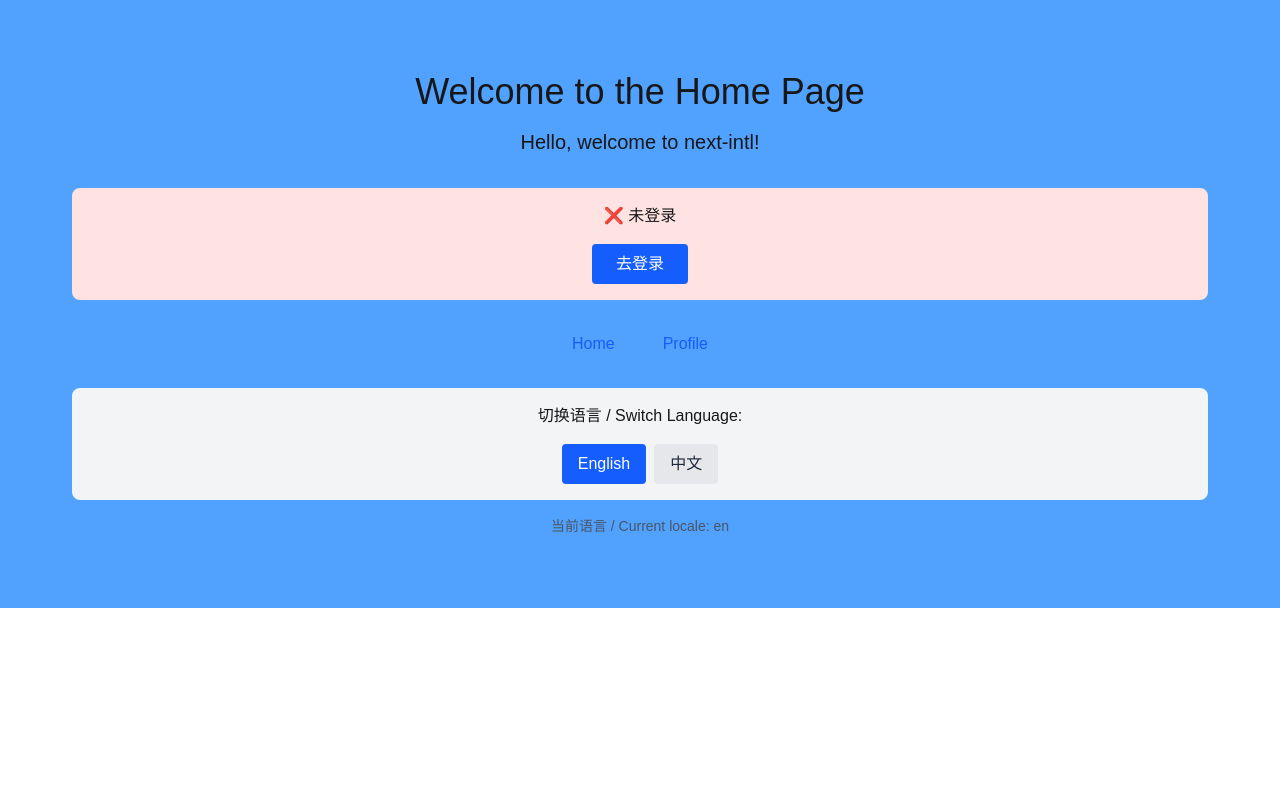
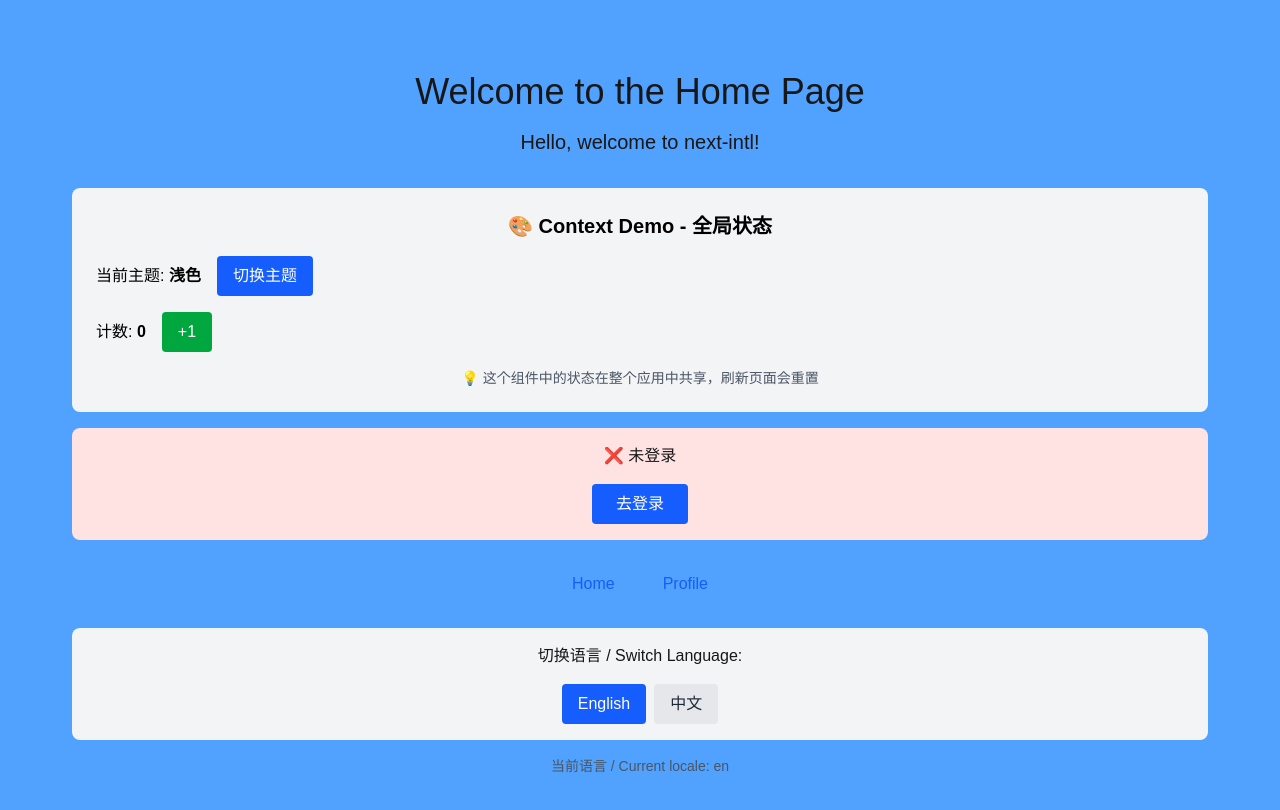
Before and after one commit to jack20209527/0_nextjs_my_app, a Next.js app: page /en in a window 1280 px wide. Shown: the top 810 px of the page. Built offline with nearby package versions, Linux system fonts and the light colour scheme; no server answers.

Commit message:
全局的已经弄好了，但是还是不能使用不生效

```diff
--- a/src/app/[locale]/layout.tsx
+++ b/src/app/[locale]/layout.tsx
@@ -4,6 +4,8 @@ import {setRequestLocale} from 'next-intl/server';
 import {notFound} from 'next/navigation';
 import {routing} from '../i18n/routing';
 import SessionProvider from '@/components/SessionProvider';
+
+import {AppContextProvider} from '@/contexts/AppContext';
 
 import {auth} from '@/auth'; // 导出 auth 实例
 
@@ -51,11 +53,13 @@ export default async function LocaleLayout({
   return (
     <html lang={locale}>
       <body>
-        <SessionProvider>
-          <NextIntlClientProvider messages={messages}>
-            {children}
-          </NextIntlClientProvider>
-        </SessionProvider>
+        <AppContextProvider>
+          <SessionProvider>
+            <NextIntlClientProvider messages={messages}>
+              {children}
+            </NextIntlClientProvider>
+          </SessionProvider>
+        </AppContextProvider>
       </body>
     </html>
   );
--- a/src/app/[locale]/page.tsx
+++ b/src/app/[locale]/page.tsx
@@ -1,7 +1,8 @@
 import {setRequestLocale, getTranslations} from 'next-intl/server';
 import {Link} from '../i18n/routing';
-import {auth} from '@/auth'; // 导出 auth 实例
-import AuthButton from '@/components/AuthButton'; // 客户端组件
+import {auth} from '@/auth';
+import AuthButton from '@/components/AuthButton';
+import ContextDemo from '@/components/ContextDemo';
 
 export default async function HomePage({
   params
@@ -29,6 +30,9 @@ export default async function HomePage({
       <p className="text-xl mb-8">
         {tGlobal('greeting')}
       </p>
+
+      {/* Context Demo 演示组件 */}
+      <ContextDemo />
 
       {/* 显示用户信息或登录按钮 */}
       <div className={`mb-8 p-4 rounded-lg ${session ? 'bg-green-100' : 'bg-red-100'}`}>
--- a/src/app/blog/layout.tsx
+++ b/src/app/blog/layout.tsx
@@ -1,5 +1,6 @@
 import Link from "next/link";
 import {auth} from '@/auth'; // 导出 auth 实例
+import {AppContextProvider} from '@/contexts/AppContext';
 
 export default async function RootLayout({ children }: { children: React.ReactNode }) {
 
@@ -14,6 +15,8 @@ export default async function RootLayout({ children }: { children: React.ReactNo
 
 
   return (
+      <AppContextProvider>
+
 
         <div className="bg-green-400">
             这个是嵌套的Blog的子Layout: {children}
@@ -23,6 +26,7 @@ export default async function RootLayout({ children }: { children: React.ReactNo
             <Link href="/blog/newblog2">博客新页面2</Link>
 
         </div>
+        </AppContextProvider>
 
   );
 }
--- a/src/app/blog/page.tsx
+++ b/src/app/blog/page.tsx
@@ -1,8 +1,25 @@
-
+"use client";
+import { useAppContext } from '@/contexts/AppContext';
 
 
 export default function MyH2 () {
-  return  <h1 className="max-w-xs text-3xl font-semibold leading-10 tracking-tight text-green-300">
-              Blog顶层.
-          </h1>
+
+
+    const { theme, toggleTheme, count, increment } = useAppContext();
+
+  console.log('当前的系统样式 theme:', theme);
+  console.log('当前的数值 count:', count);
+
+  return  <div>
+
+
+            <h1 className="max-w-xs text-3xl font-semibold leading-10 tracking-tight text-green-300">
+                Blog顶层.
+            </h1>
+
+              <br/>
+              <h1>当前的系统样式: {theme}</h1>
+              <h1>当前的数值: {count}</h1>
+
+          </div>
 }
--- /dev/null
+++ b/src/components/ContextDemo.tsx
@@ -0,0 +1,41 @@
+'use client';
+
+import { useAppContext } from '@/contexts/AppContext';
+
+export default function ContextDemo() {
+  const { theme, toggleTheme, count, increment } = useAppContext();
+
+  return (
+    <div className={`p-6 mb-4 rounded-lg ${theme === 'dark' ? 'bg-gray-800 text-white' : 'bg-gray-100 text-black'}`}>
+      <h3 className="text-xl font-bold mb-4">🎨 Context Demo - 全局状态</h3>
+
+      <div className="space-y-4">
+        {/* 主题切换 */}
+        <div className="flex items-center gap-4">
+          <span>当前主题: <strong>{theme === 'light' ? '浅色' : '深色'}</strong></span>
+          <button
+            onClick={toggleTheme}
+            className="px-4 py-2 bg-blue-600 text-white rounded hover:bg-blue-700 transition-colors"
+          >
+            切换主题
+          </button>
+        </div>
+
+        {/* 计数器 */}
+        <div className="flex items-center gap-4">
+          <span>计数: <strong>{count}</strong></span>
+          <button
+            onClick={increment}
+            className="px-4 py-2 bg-green-600 text-white rounded hover:bg-green-700 transition-colors"
+          >
+            +1
+          </button>
+        </div>
+
+        <p className="text-sm text-gray-600 dark:text-gray-400">
+          💡 这个组件中的状态在整个应用中共享，刷新页面会重置
+        </p>
+      </div>
+    </div>
+  );
+}
--- /dev/null
+++ b/src/contexts/AppContext.tsx
@@ -0,0 +1,43 @@
+'use client';
+
+import { createContext, useContext, useState, ReactNode } from 'react';
+
+// 定义 Context 的数据类型
+type AppContextType = {
+  theme: 'light' | 'dark';
+  toggleTheme: () => void;
+  count: number;
+  increment: () => void;
+};
+
+// 创建 Context（初始值为 null）
+const AppContext = createContext<AppContextType | null>(null);
+
+// 创建 Provider 组件（包裹整个应用）
+export function AppContextProvider({ children }: { children: ReactNode }) {
+  const [theme, setTheme] = useState<'light' | 'dark'>('light');
+  const [count, setCount] = useState(0);
+
+  const toggleTheme = () => {
+    setTheme(prev => prev === 'light' ? 'dark' : 'light');
+  };
+
+  const increment = () => {
+    setCount(prev => prev + 1);
+  };
+
+  return (
+    <AppContext.Provider value={{ theme, toggleTheme, count, increment }}>
+      {children}
+    </AppContext.Provider>
+  );
+}
+
+// 创建自定义 Hook（方便子组件使用）
+export function useAppContext() {
+  const context = useContext(AppContext);
+  if (!context) {
+    throw new Error('useAppContext must be used within AppContextProvider');
+  }
+  return context;
+}
```
